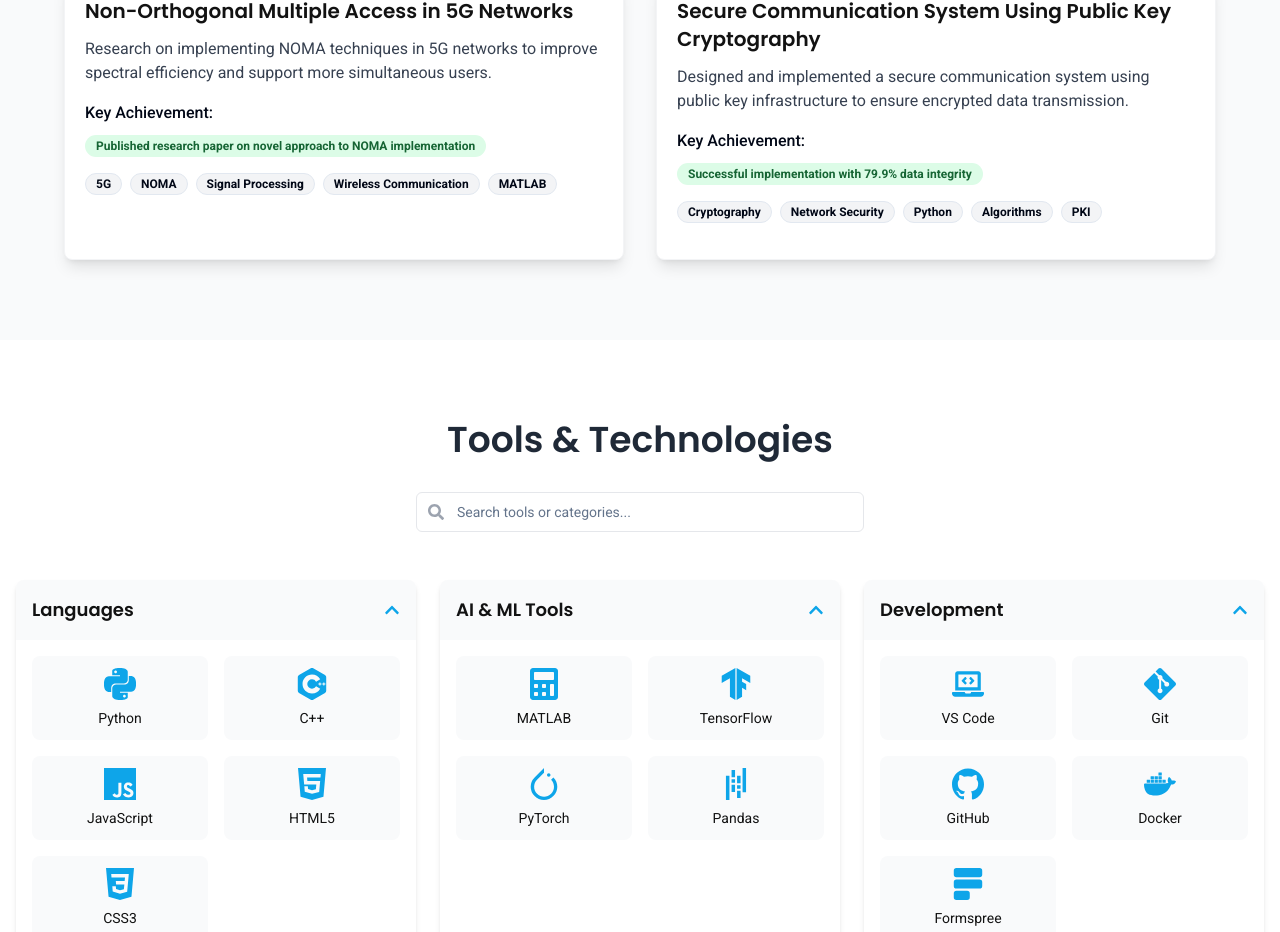
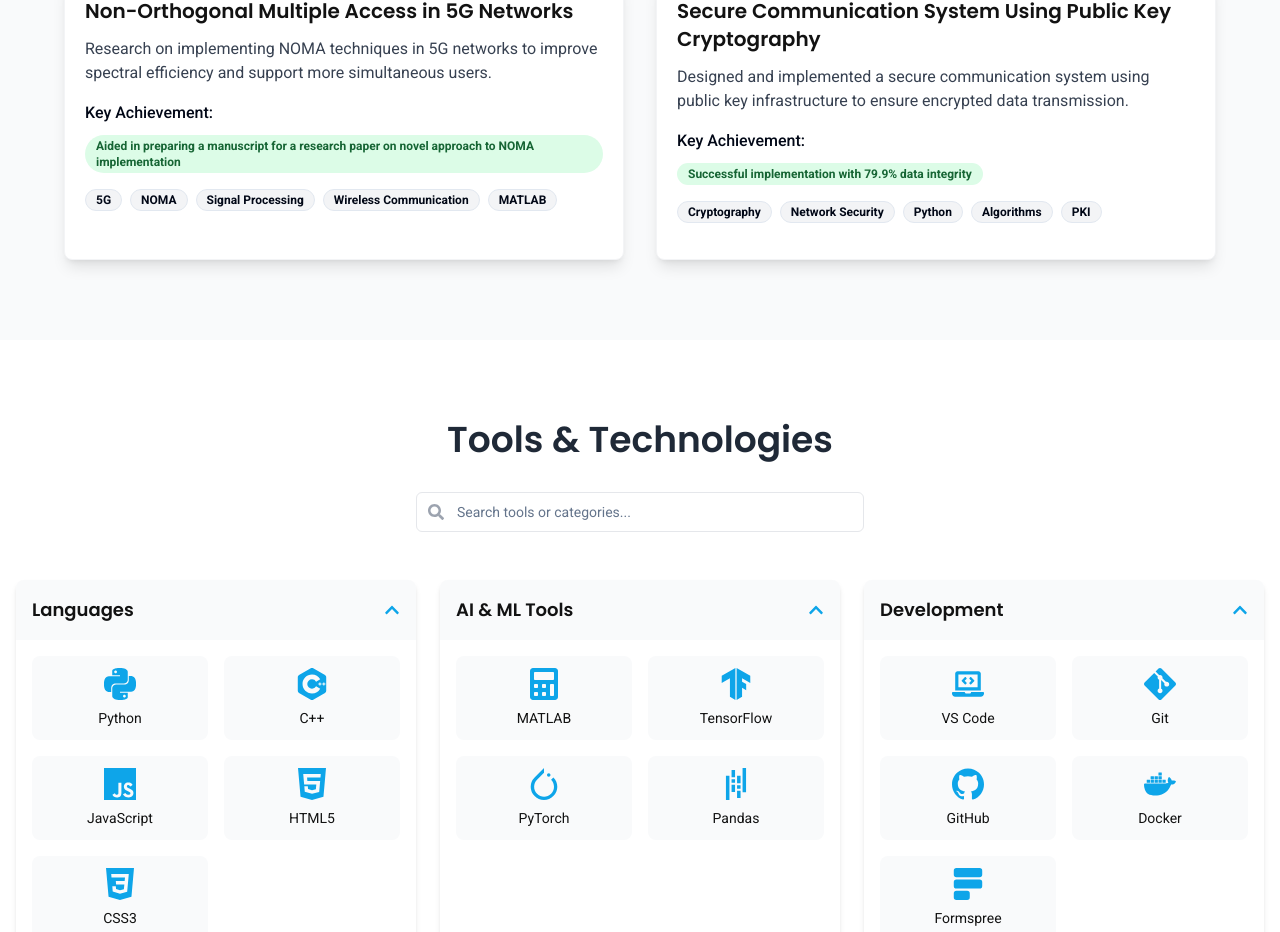
Before and after one commit to Bernard2468/bernard-kyiewu, a React (Vite) app: page / in a window 1280 px wide. Shown: the part 5833-6765 px from the top of the page. Built offline with nearby package versions, Linux system fonts and the light colour scheme.

Commit message:
Error detected and fixed on projectSection

```diff
--- a/src/components/ProjectsSection.tsx
+++ b/src/components/ProjectsSection.tsx
@@ -87,7 +87,7 @@ const ProjectsSection = () => {
       title: "Non-Orthogonal Multiple Access in 5G Networks",
       description: "Research on implementing NOMA techniques in 5G networks to improve spectral efficiency and support more simultaneous users.",
       technologies: ["5G", "NOMA", "Signal Processing", "Wireless Communication", "MATLAB"],
-      achievement: "Published research paper on novel approach to NOMA implementation",
+      achievement: "Aided in preparing a manuscript for a research paper on novel approach to NOMA implementation",
       //demoLink: "#"
     },
     {
```
